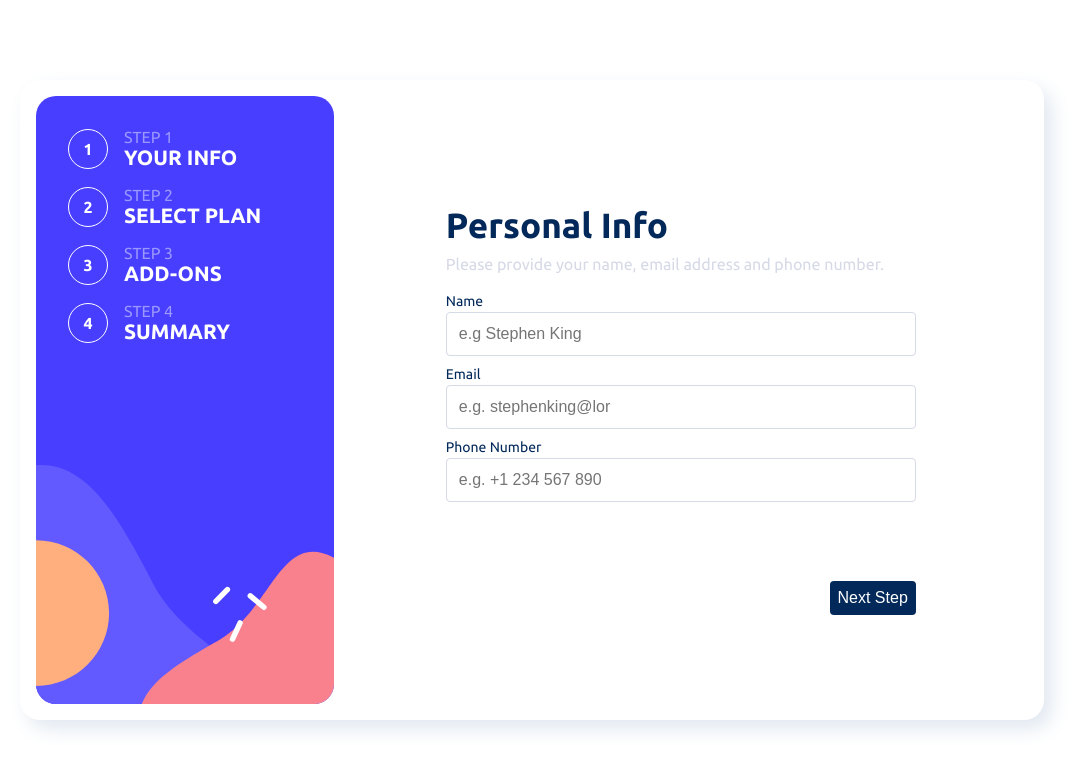
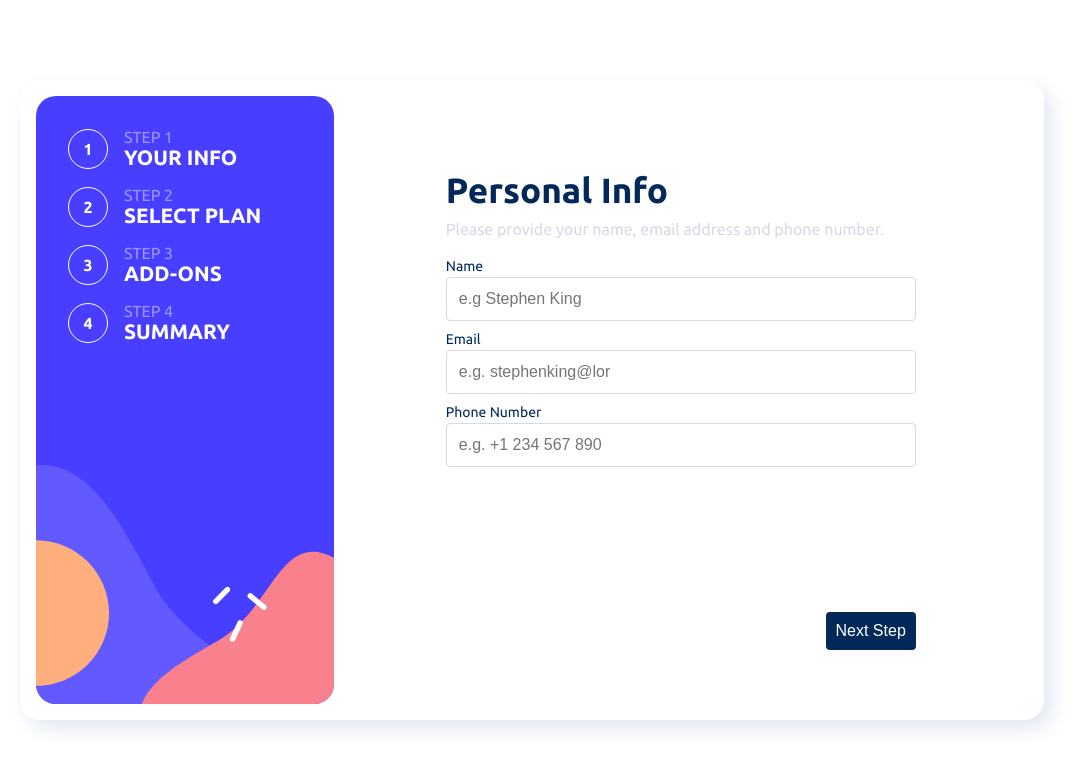
Before and after one commit to Pe-KaY/multi-step-form, an Angular app: page / in a window 1280 px wide. Shown: the top 770 px of the page, without its empty margins (108-1193 px from the left). Built offline with nearby package versions, Linux system fonts and the light colour scheme.

Commit message:
button position adjusted

```diff
--- a/src/app/personalinfo/personalinfo.component.css
+++ b/src/app/personalinfo/personalinfo.component.css
@@ -16,7 +16,7 @@
     background-color: var(--clr-white);
     border-radius: 8px;
     padding: 20px;
-    height: 350px;
+    height: 380px;
 
 }
 
@@ -58,7 +58,7 @@
     display: flex;
     justify-content: flex-end;
     align-items: flex-end;
-    margin-top: 200px;
+    margin-top: 150px;
     /* position: absolute; */
 }
 .next-btn {
@@ -159,12 +159,12 @@
 
     .btn-background {
         background-color: none;
-        margin-top: 30px;
+        margin-top: 70px;
     }
 
     .next-btn {
-        padding: 8px;
-        font-size: 1em;
+        padding: 10px;
+        font-size: 1rem;
         margin-right: 20px;
     }
   }
```
